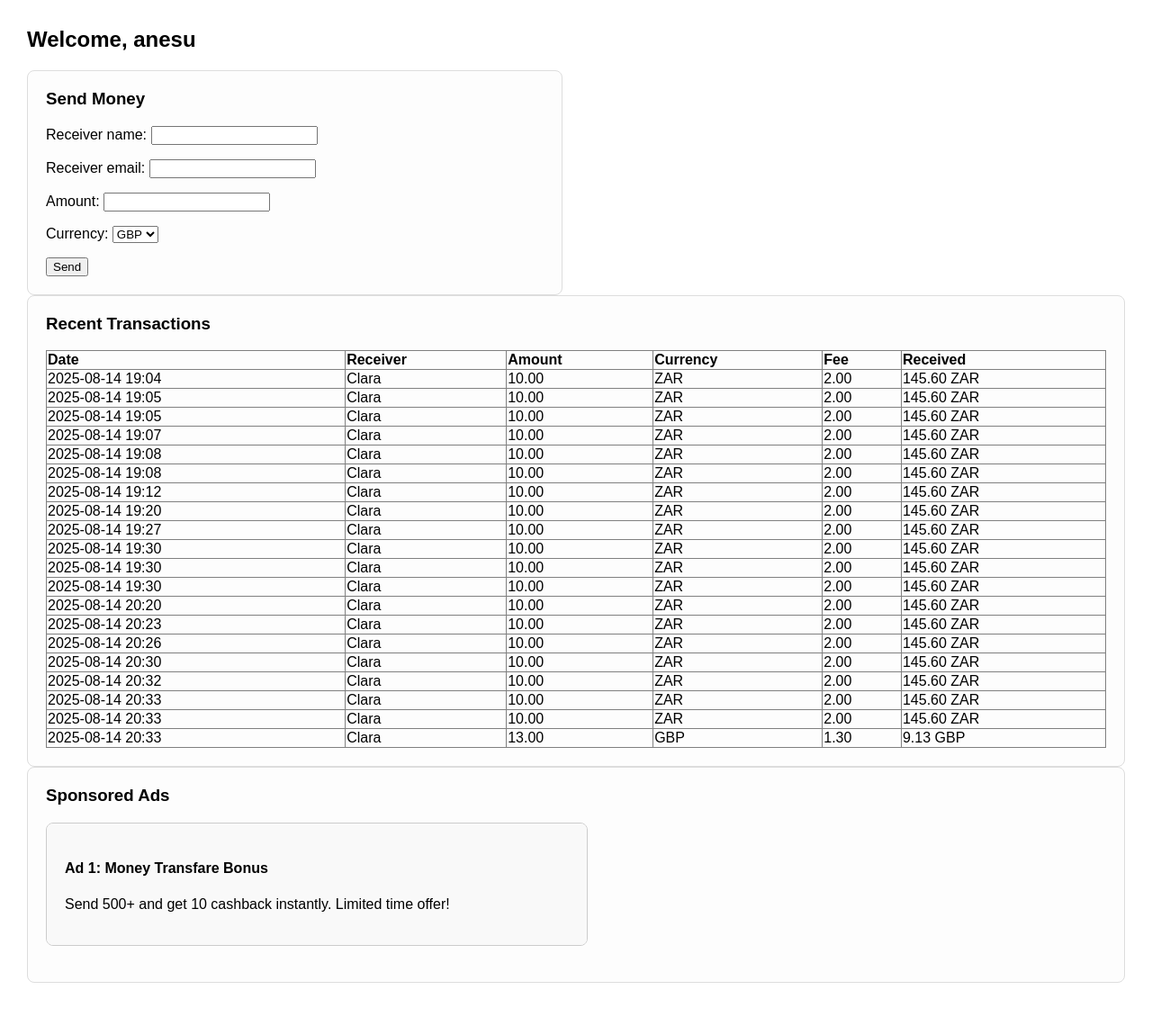
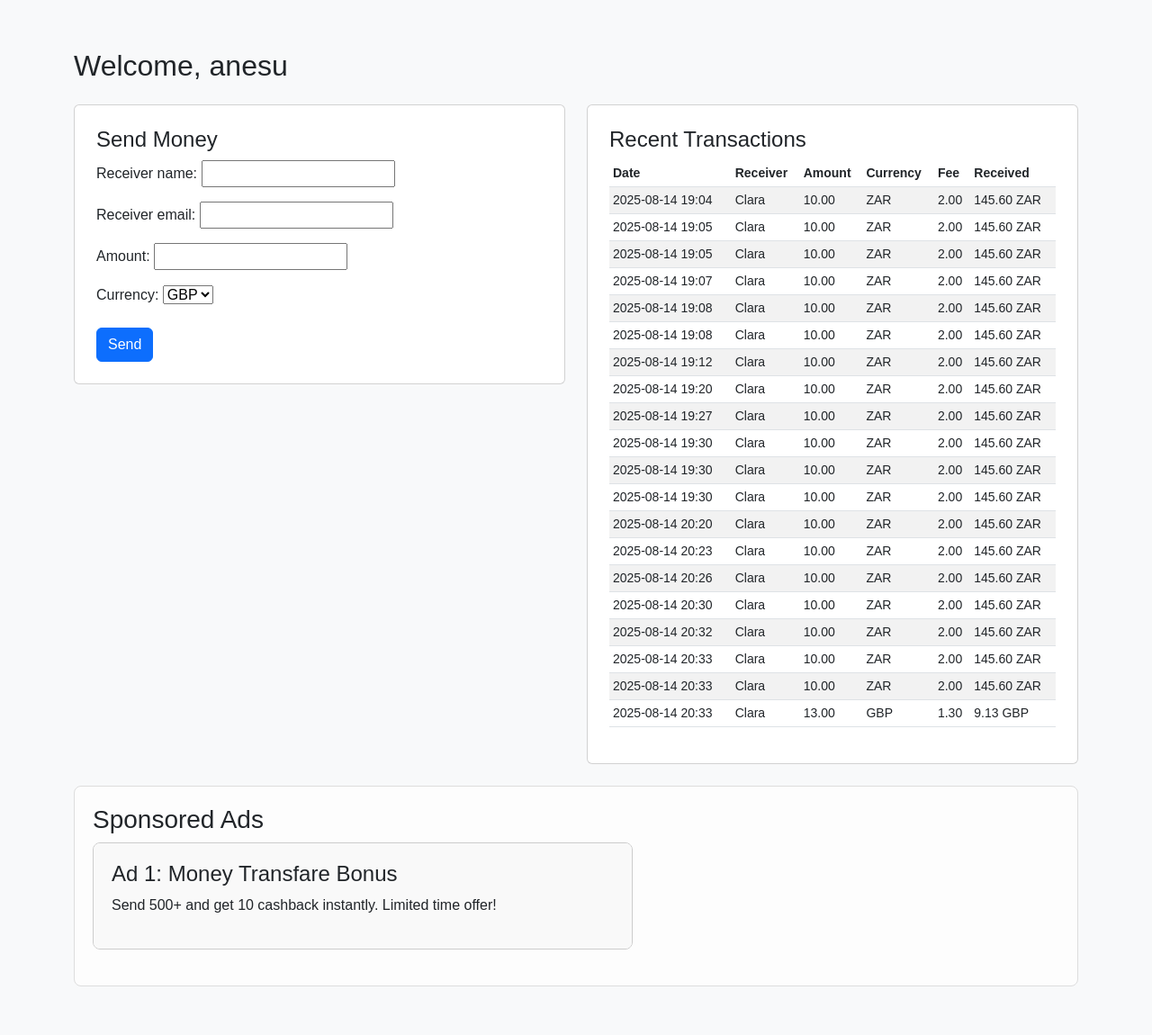
Before and after one commit to Anesu326/Wallet, a Django app: template wallet/accounts/templates/accounts/dashboard.html in a window 1280 px wide. Shown: the whole page at 90% size. Before the commit the page ends 1092 px from the top, so only its background shows below. Run offline with Django 5.2, Linux system fonts and the light colour scheme; the template is opened without the code that fills it: values that come from a table or form of the project are taken from there, others are empty; a user stored in the database is signed in; data comes from the database, SQL or seed files in the repository; both versions use the stored data as it was after the commit.

Commit message:
Updating pop-up modal styling

```diff
--- a/wallet/accounts/templates/accounts/dashboard.html
+++ b/wallet/accounts/templates/accounts/dashboard.html
@@ -2,6 +2,7 @@
 <html>
     <head>
         <title>Dashboard</title>
+        <link rel="stylesheet" href="https://cdn.jsdelivr.net/npm/bootstrap@5.3.0/dist/css/bootstrap.min.css">
         <style>
         body{
             font-family: Arial, sans-serif;
@@ -30,23 +31,29 @@
     </style>
     </head>
 
-    <body>
-    <h2>Welcome, {{ request.user.first_name|default:request.user.username }}</h2>
+    <body class="bg-light text-dark">
+        <div class="container py-4">
+    <h2 class="mb-4">Welcome, {{ request.user.first_name|default:request.user.username }}</h2>
 
-    <div class="dashboard-grid">
-        <div class="box">
-            <h3>Send Money</h3>
+
+    <div class="row">
+        <div class="col-md-6">
+            <div class="card p-4 mb-4">
+            <h4>Send Money</h4>
                 <form method="post" id="sendForm">
                     {% csrf_token %}
                     {{ form.as_p }}
-                    <button type="submit">Send</button>
+                    <button class="btn btn-primary mt-2" type="submit">Send</button>
                 </form>
+            </div>
         </div>
-    </div>
 
-    <div class="box">
-        <h3>Recent Transactions</h3>
-        <table border="1">
+
+    <div class="col-md-6">
+        <div class="card p-4 mb-4">
+        <h4>Recent Transactions</h4>
+        <table class="table table-striped table-sm small">
+        <thead>
         <tr>
             <th>Date</th>
             <th>Receiver</th>
@@ -55,6 +62,8 @@
             <th>Fee</th>
             <th>Received</th>
         </tr>
+        </thead>
+        <tbody>
         {% for t in transactions %}
         <tr>
             <td>{{ t.timestamp|date:"Y-m-d H:i" }}</td>
@@ -67,7 +76,10 @@
         {% empty %}
         <tr><td colspan="6">No transactions yet</td></tr>
         {% endfor %}
+        </tbody>
     </table>
+    </div>
+    </div>
     </div>
 
     <div class="box">
@@ -100,23 +112,36 @@
 
         function closeReceipt(){
             document.getElementById("receiptModal").style.display = "none"
+            document.querySelector(".modal-backdrop").remove();
             document.getElementById("sendForm").reset();
         }
     </script>
 
     {% if result %}
-    <div id="receiptModal" style="display: none; position: fixed; top: 0; left:0; width: 100%; height: 100%; background-color: aquamarine;">
-        <div style="background: white; margin: 10% auto; padding: 20px; width: 400px; border-radius: 8px; position: relative;">
-            <span onclick="closeReceipt()" style="position:absolute; top:10px; right:15px; cursor: pointer;">&times;</span>
-            <h3>Receipt</h3>
-            <p><strong>To:</strong>{{ result.receiver_name }} ({{ result.receiver_email }})</p>
-            <p><strong>Sent:</strong>{{ result.amount }} USD</p>
-            <p><strong>Fee:</strong>{{ result.fee }} USD</p>
-            <p><strong>Exchange Rate:</strong>{{ result.rate }}</p>
-            <p><strong>Received:</strong>{{ result.final }} {{ result.currency}} USD</p>
-            <p><strong>Time:</strong>{{ result.timestamp|date:"Y-m-d H:i" }}</p>
+    <div class="modal fade show" id="receiptModal" tabindex="-1" style="display: block;" aria-modal="true" role="dialog">
+        <div class="modal-dialog">
+            <div class="modal-content">
+                <div class="modal-header">
+                    <h5 class="modal-title">Transaction Confirmation</h5>
+                    <button type="button" class="btn-close" onclick="closeReceipt()" aria-label="Close"></button>
+                </div>
+            <div class="modal-body">
+            <p><strong>To:</strong> {{ result.receiver_name }} ({{ result.receiver_email }})</p>
+            <p><strong>Sent:</strong> {{ result.amount }} USD</p>
+            <p><strong>Fee:</strong> {{ result.fee }} USD</p>
+            <p><strong>Exchange Rate:</strong> {{ result.rate }}</p>
+            <p><strong>Received:</strong> {{ result.final }} {{ result.currency}}</p>
+            <p><strong>Time:</strong> {{ result.timestamp|date:"Y-m-d H:i" }}</p>
+        </div>
+        <div class="modal-footer">
+            <button type="buttom" class="btn btn-secondary" onclick="closeReceipt()">Close</button>
+        </div>
+        </div>
         </div>
     </div>
+    <div class="modal-backdrop fade show"></div>
+    </div>
     {% endif %}
+    <script src="https://cdn.jsdelivr.net/npm/bootstrap@5.3.0/dist/js/bootstrap.bundle.min.js"></script>
     </body>
 </html>
```
Also changed, not shown: wallet/accounts/views.py (+6 -2 lines), wallet/db.sqlite3.
